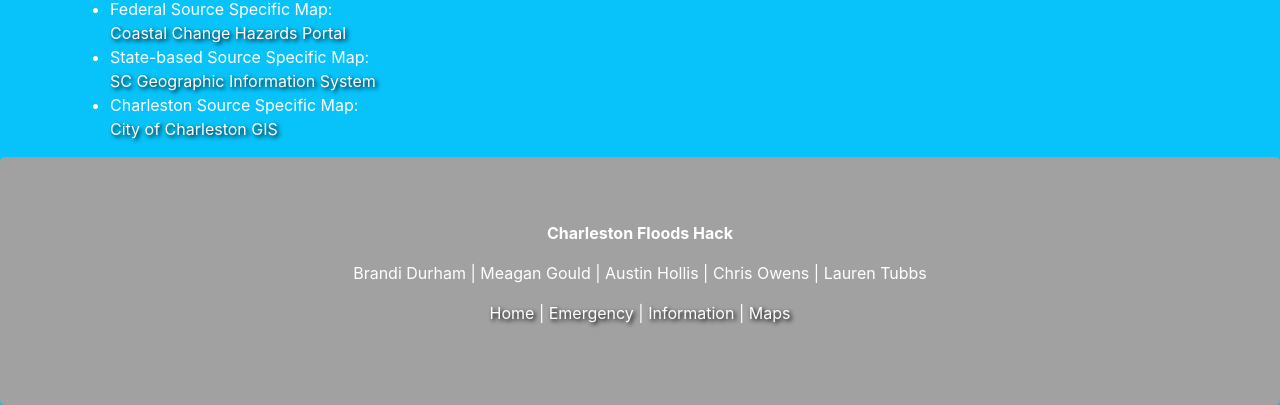
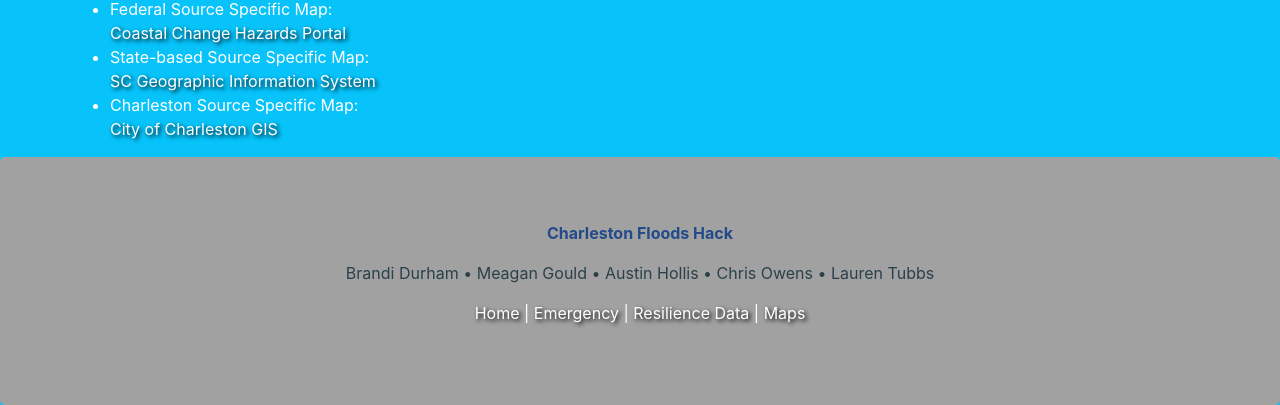
Before and after one commit to durhambn/FloodsHackV2, a plain HTML site: page maps/maps_index.html in a window 1280 px wide. Shown: the part 1139-1544 px from the top of the page. Drawn offline with nearby package versions, Linux system fonts and the light colour scheme; files that its build step writes are made by us from their sources.

Commit message:
Styled footer

```diff
--- a/maps/maps_index.html
+++ b/maps/maps_index.html
@@ -13,7 +13,7 @@
 <body style="background-color: #07C3FA;">
 
 <div class="jumbotron text-center" style="background-color: #A1A1A1;">
-  <h1 style="color:white">Maps</h1>
+  <h1 style="color:white; text-shadow: 2px 2px 4px #000000;">Maps</h1>
 </div>
 
 <div class="container">
@@ -41,14 +41,15 @@
   </div>
 </div>
 
-<div class="jumbotron text-center" style="margin-bottom:0; background-color: #A1A1A1;">
-  <p style="color:white"><b>Charleston Floods Hack</b></p>
-  <p style="color:white">Brandi Durham | Meagan Gould | Austin Hollis | Chris Owens | Lauren Tubbs</p>
-  <p style="color:white"><a style="color:white" href="../index.html">Home    </a>   |
-    <a style="color:white" href="../emergency/emergency_index.html">Emergency      </a>   |
-    <a style="color:white" href="../information/information_index.html">Information      </a>   |
-    <a style="color:white" href="maps_index.html">Maps </a>
+<div class="jumbotron text-center" style="margin-bottom:0;background-color: #A1A1A1;">
+  <p style="color:#234a89"><b>Charleston Floods Hack</b></p>
+  <p style="color:#2b4049">Brandi Durham &bull;  Meagan Gould &bull; Austin Hollis &bull; Chris Owens &bull; Lauren Tubbs</p>
+  <p><a style="color:white;text-shadow: 2px 2px 4px #000000;" href="../index.html">Home    </a>   |
+    <a style="color:white;text-shadow: 2px 2px 4px #000000;" href="../emergency/emergency_index.html">Emergency      </a>   |
+    <a style="color:white;text-shadow: 2px 2px 4px #000000;" href="../information/information_index.html">Resilience Data      </a>   |
+    <a style="color:white;text-shadow: 2px 2px 4px #000000;" href="maps_index.html">Maps </a>
   </p>
 </div>
+
 </body>
 </html>
```
